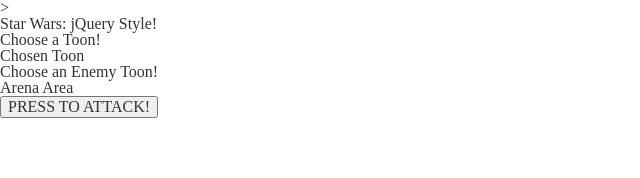
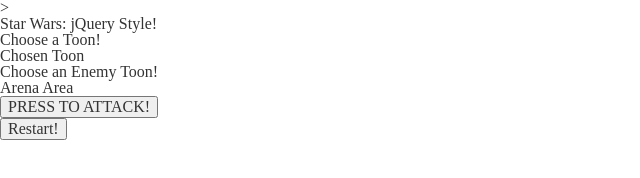
Before and after one commit to duongsters/unit-4-game, a plain HTML site: page index.html in a window 1280 px wide. Shown: the whole page, without its empty margins (0-640 px from the left). Drawn offline with nearby package versions, Linux system fonts and the light colour scheme.

Commit message:
added restart button on index.html

```diff
--- a/index.html
+++ b/index.html
@@ -55,7 +55,9 @@
         </div>
 
 </div>
-<!-- Where to put the game output message for the results of win/loss of battle and also where the restart game button is -->
+<!-- where the restart game button is -->
+        <button id="restart-choice">Restart!</button>
+
 
 </body>
 
```
